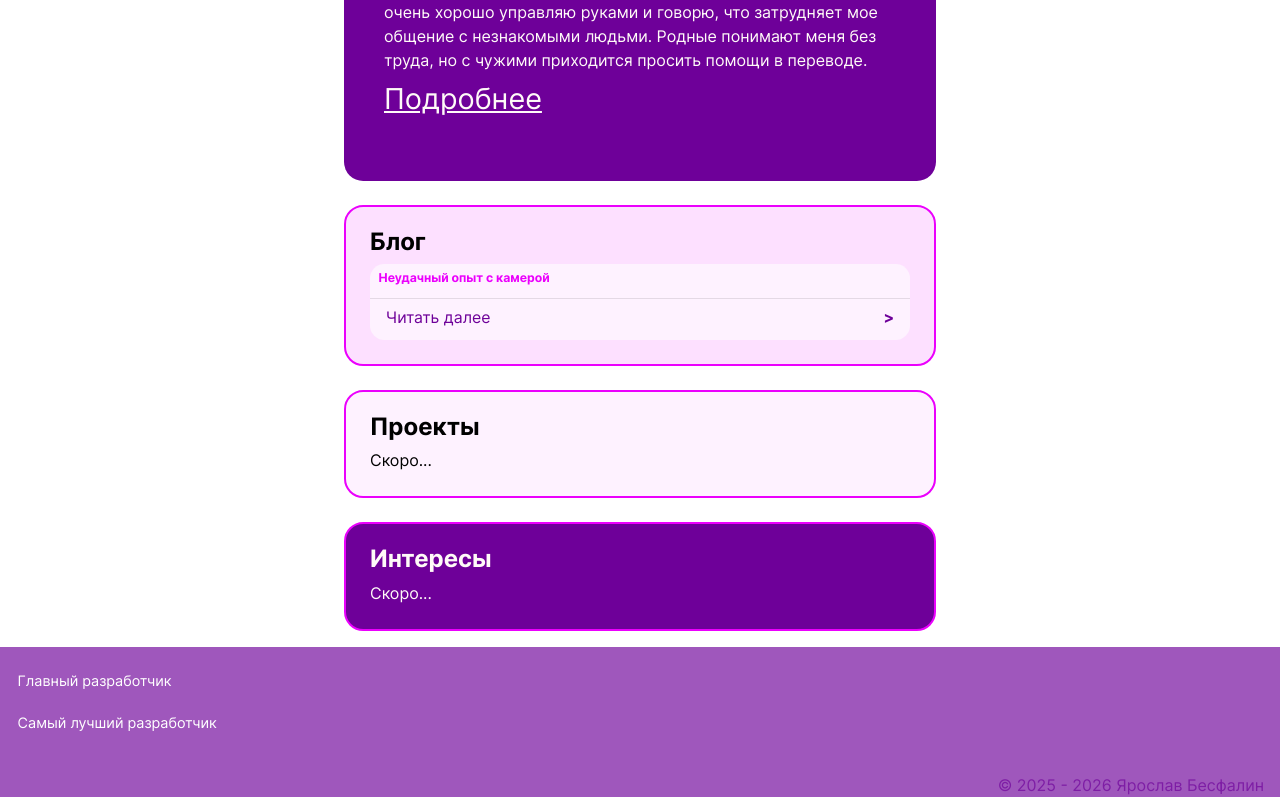
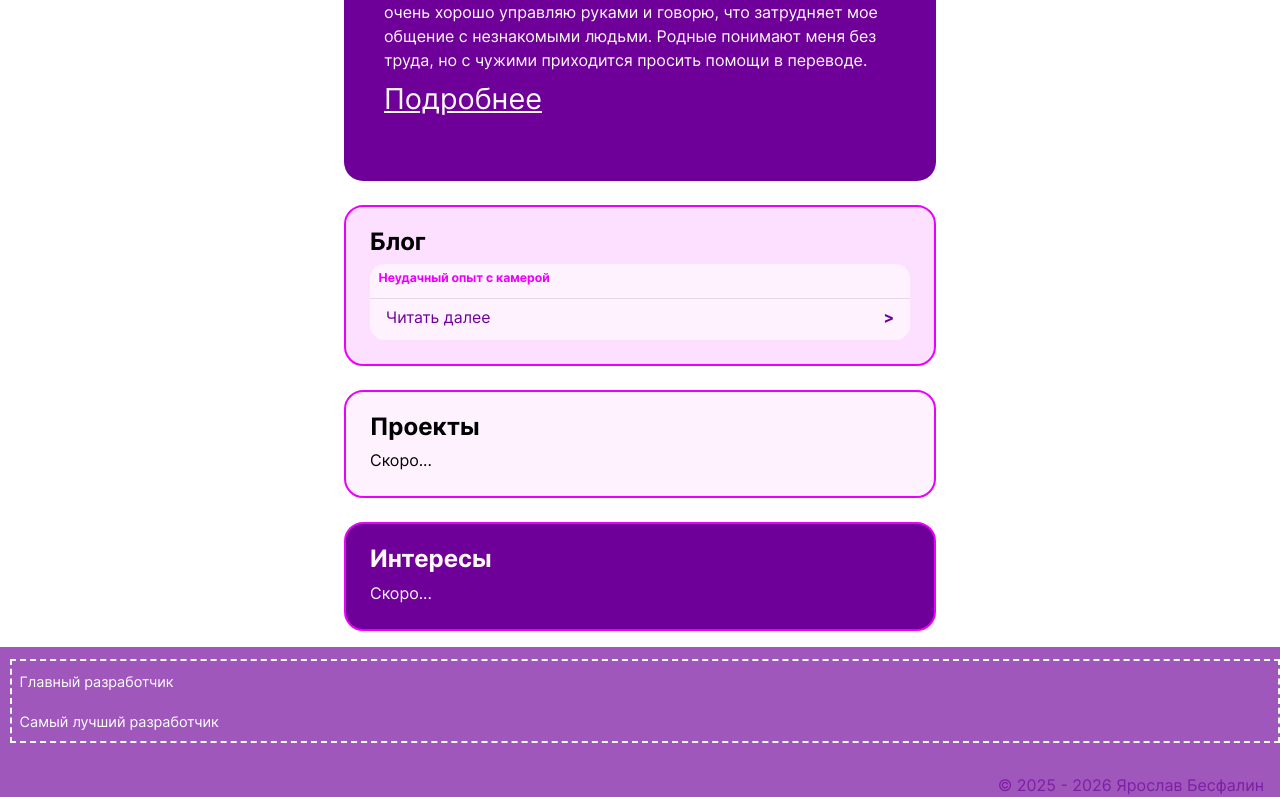
Before and after one commit to DanteBes/danteBes.github.io, a React (Vite) app: page / in a window 1280 px wide. Shown: the part 674-1471 px from the top of the page. Built offline with nearby package versions, Linux system fonts and the light colour scheme.

Commit message:
добавил клеточную рамкц для футтер__бар_линк

```diff
--- a/src/components/footer/Footer.module.css
+++ b/src/components/footer/Footer.module.css
@@ -14,6 +14,7 @@
     display: flex;
     flex-direction: column;
     justify-content: space-around;
+    border: 2px dashed var(--bg-clr);
 }
 
 .footer__bar_link-item {
```
